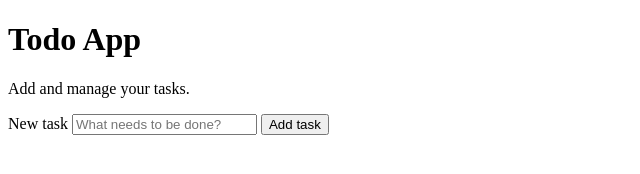
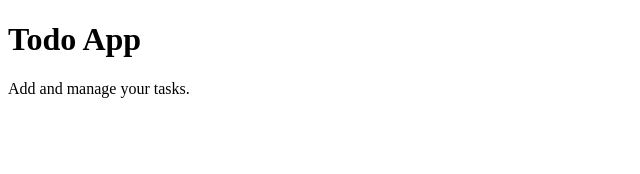
Before and after one commit to roxanna-majevska/todo-app, a plain HTML site: page src/index.html in a window 1280 px wide. Shown: the whole page, without its empty margins (0-640 px from the left). Drawn offline with Linux system fonts and the light colour scheme.

Commit message:
Revert "Add Task form"
This reverts commit da9d1fca4930a62c75d5ba54fe0d7f96baac3961.

```diff
--- a/src/index.html
+++ b/src/index.html
@@ -6,21 +6,13 @@
 
     <title>Todo App</title>
 
-    <link rel="stylesheet" href="styling.css">
+    <script src="todo-script.js" defer></script>
 </head>
 
 <body>
     <main>
         <h1>Todo App</h1>
         <p>Add and manage your tasks.</p>
-
-        <form id="todo-form">
-            <label for="todo-input">New task</label>
-
-            <input id="todo-input" type="text" placeholder="What needs to be done?" required>
-
-            <button type="submit">Add task</button>
-        </form>
     </main>
 </body>
 </html>
```
Also changed, not shown: src/styling.css (deleted).
